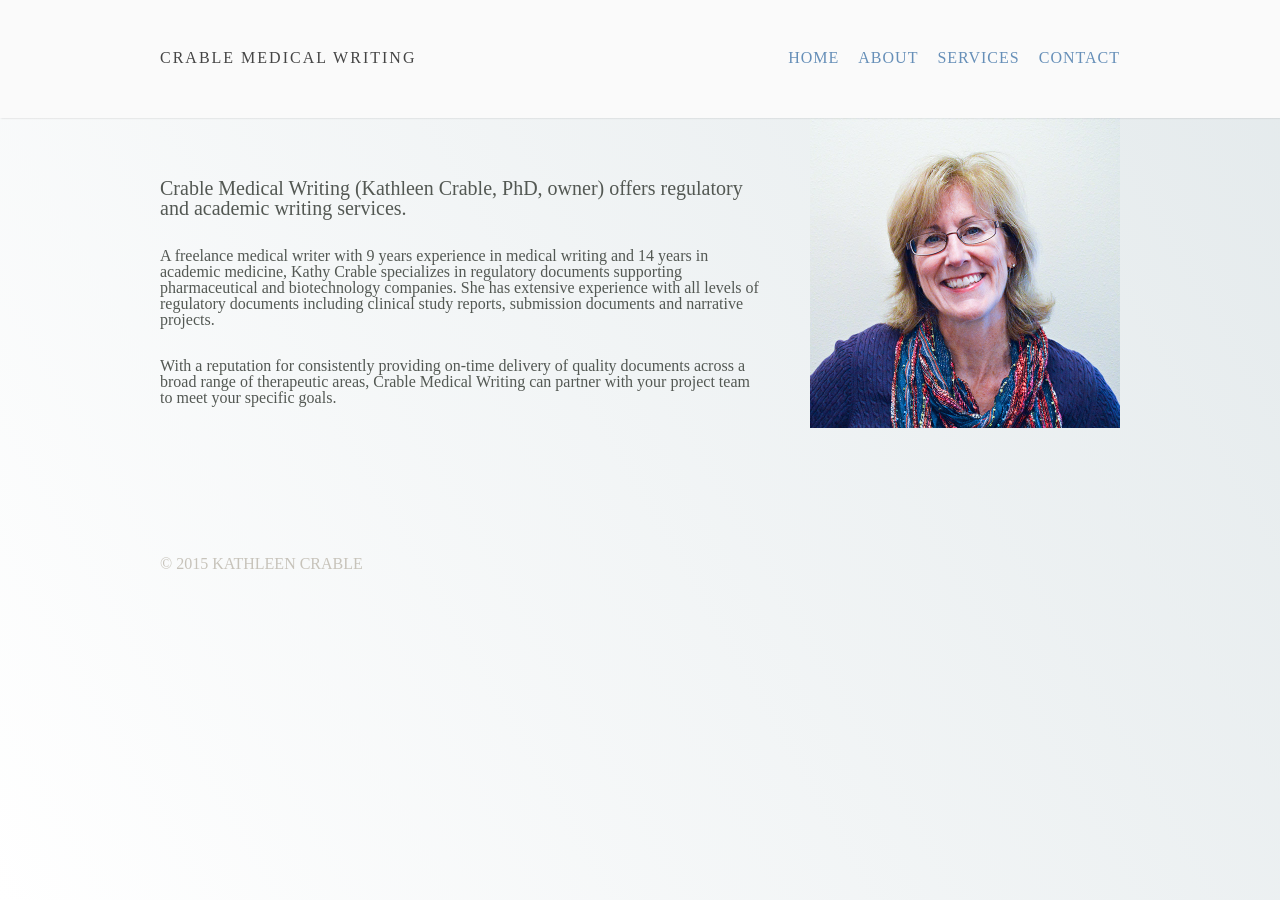
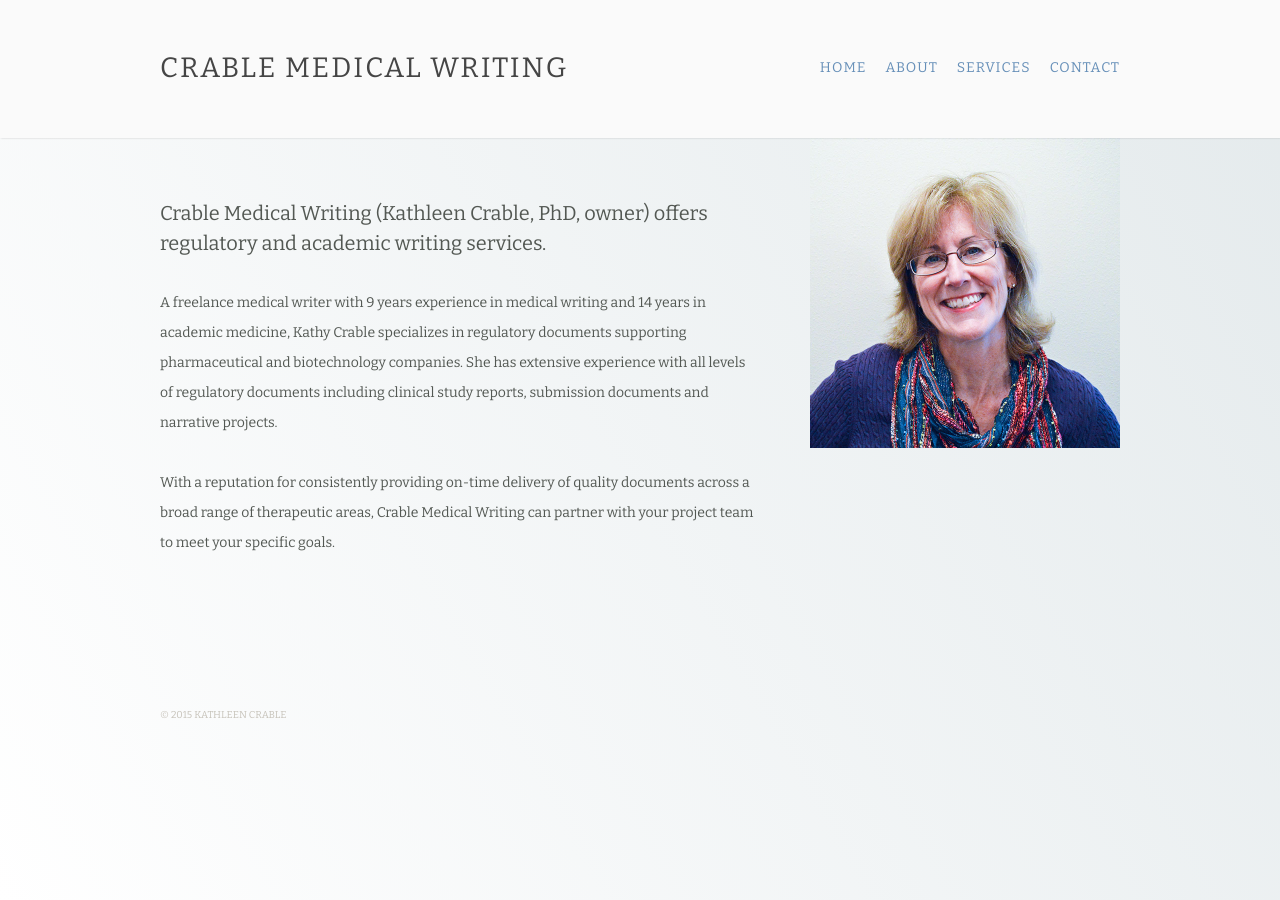
Before and after one commit to diurnalist/crablemedicalwriting.com, a Jekyll site: the page built from index.md, in a window 1280 px wide. Built offline with Jekyll 4.4.1, drawn with Linux system fonts in a browser that asks for light colours.

Commit message:
Fix invalid CSS

```diff
--- a/css/screen.css
+++ b/css/screen.css
@@ -46,7 +46,7 @@ body {
 .top-heading {
   float: left;
   color: #454545;
-  font: bolder 28px/36px 'Bitter' serif;
+  font: 28px/36px 'Bitter';
   text-transform: uppercase;
   letter-spacing: 2px;
 }
@@ -65,7 +65,7 @@ body {
   display: inline-block;
   color: #668fb8;
   margin-right: 15px;
-  font: 14px/36px 'Bitter' serif;
+  font: 14px/36px 'Bitter';
   text-transform: uppercase;
   letter-spacing: 1px;
   text-decoration: none;
@@ -93,7 +93,7 @@ body {
 
 .page-content {
   padding-top: 30px;
-  font: 14px/30px 'Bitter' serif;
+  font: 14px/30px 'Bitter';
   color: #535853;
   position: relative;
 }
@@ -108,7 +108,7 @@ body {
 }
 
 .page-content > h3 {
-  font: bold 18px/30px 'Bitter' serif;
+  font: bold 18px/30px 'Bitter';
   margin-top: 30px;
   text-transform: uppercase;
   letter-spacing: 2px;
@@ -146,6 +146,6 @@ body {
   bottom: 20px;
   height: 30px;
   color: #c7c3ba;
-  font: 10px/14px 'Bitter' serif;
+  font: 10px/14px 'Bitter';
   text-transform: uppercase;
 }
```
